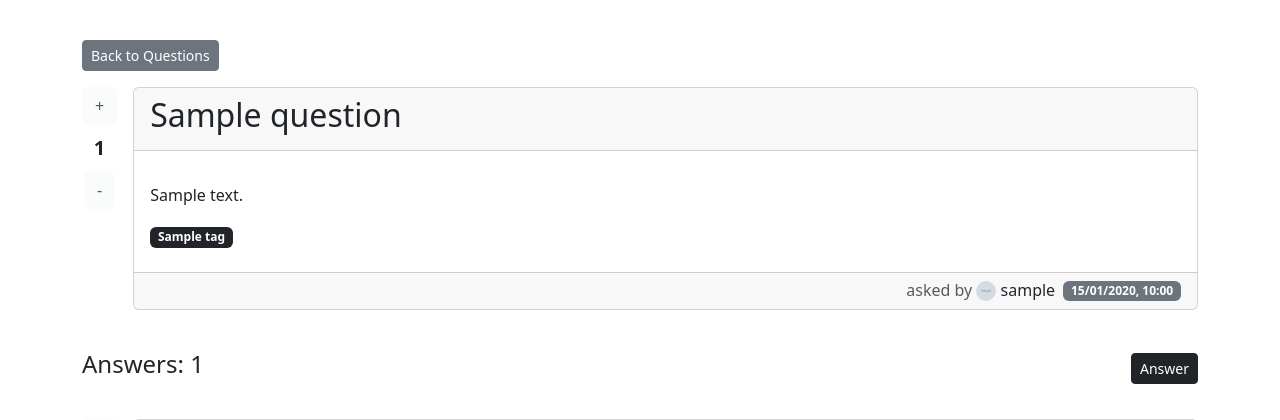
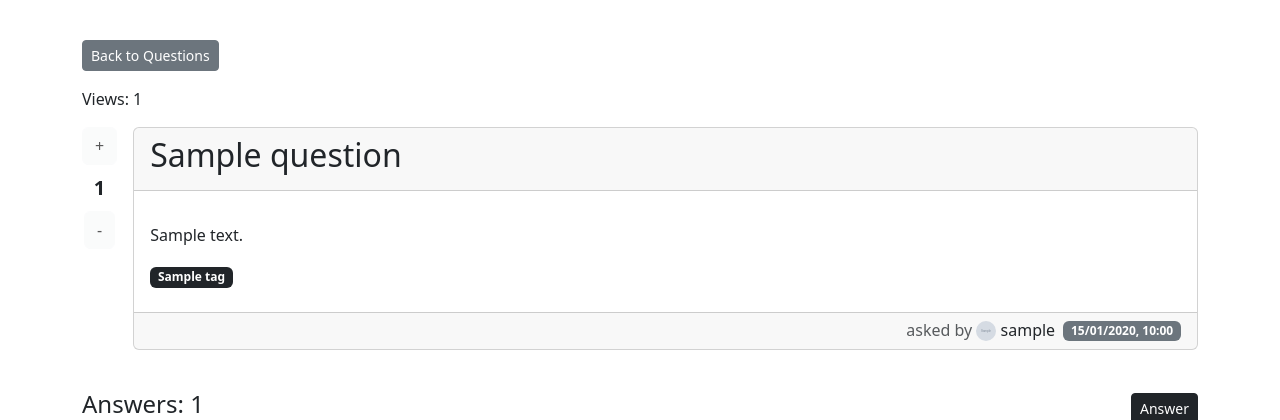
Before and after one commit to AdrianTworek/stackoverflow-clone, a Django app: page /questions/1/ in a window 1280 px wide. Shown: the part 56-476 px from the top of the page. Run offline with Django 5.2, Linux system fonts and the light colour scheme; tables that the repository leaves empty hold one stand-in row (values such as "Sample post"); grey boxes marked "Sample" are stand-in pictures.

Commit message:
feat: question views counting based on session

```diff
--- a/app/questions/templates/questions/question_detail.html
+++ b/app/questions/templates/questions/question_detail.html
@@ -7,6 +7,7 @@
 {% block content %}
   <div class="container">
     <a href="{% url 'main:questions:question_list' %}" class="btn btn-sm btn-secondary">Back to Questions</a>
+    <p class="mt-3 mb-0">Views: {{ question_views_count }}</p>
     <div class="d-flex gap-3">
       <form method="post" action="{% url 'main:questions:question_vote' question.id %}" class="d-flex flex-column gap-2 pt-3 align-items-center">
         {% csrf_token %}
--- a/app/questions/views.py
+++ b/app/questions/views.py
@@ -2,7 +2,7 @@ from django.views import generic
 from django.contrib.auth.mixins import LoginRequiredMixin, UserPassesTestMixin
 from django.db.models import Count, Q, F
 from django.shortcuts import get_object_or_404, redirect
-from .models import Question, Tag, Answer, QuestionVote, AnswerVote
+from .models import Question, Tag, Answer, QuestionVote, AnswerVote, QuestionView
 
 
 class QuestionListView(generic.ListView):
@@ -37,6 +37,13 @@ class QuestionDetailView(generic.DetailView):
         question = self.get_object()
         user = self.request.user
 
+        if user.is_authenticated and not QuestionView.objects.filter(question=question, session=self.request.session.session_key).exists():
+            QuestionView.objects.create(
+                question=question, session=self.request.session.session_key)
+
+        question_views_count = QuestionView.objects.filter(
+            question=question).count()
+
         question_votes = QuestionVote.objects.filter(question=question)
         upvotes_count = question_votes.filter(is_upvote=True).count()
         downvotes_count = question_votes.filter(is_upvote=False).count()
@@ -62,6 +69,7 @@ class QuestionDetailView(generic.DetailView):
                     user=user).first()
 
         context['question_votes_number'] = question_votes_number
+        context['question_views_count'] = question_views_count
         context['user_vote'] = user_vote
         context['answers'] = answers
         return context
```
